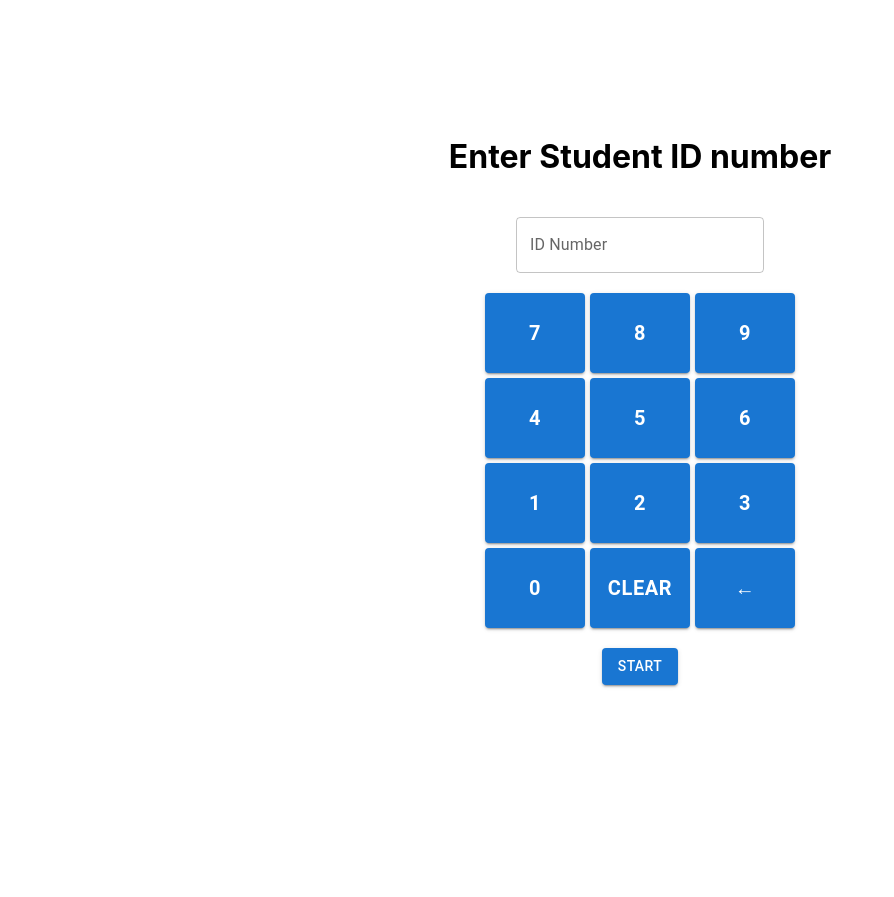
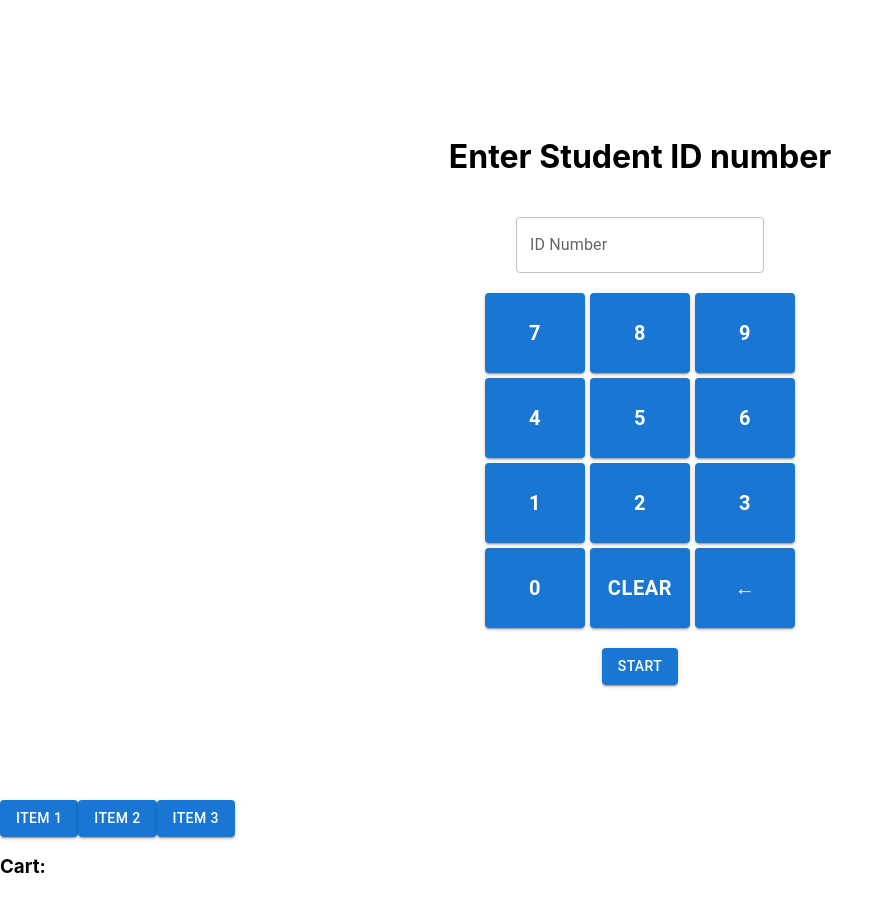
Before and after one commit to IonImpulse/ARTEMIS-HackDavis-2023, a React (Create React App) app in the folder cloth-frontend/: page / in a window 1280 px wide. Shown: the whole page, without its empty margins (0-894 px from the left). Before the commit the page ends 800 px from the top, so only its background shows below. Built offline with nearby package versions, Linux system fonts and the light colour scheme; the HTML template or start-up script is replaced by a standard one.

Commit message:
add item selector and update login screen

```diff
--- a/cloth-frontend/src/App.js
+++ b/cloth-frontend/src/App.js
@@ -1,11 +1,35 @@
 import * as React from 'react';
 import './App.css';
 import LoginScreen from './components/LoginScreen.js';
+import ItemSelector from './components/ItemSelector.js';
 
 export default function App() {
+  const [idNumber, setIdNumber] = React.useState('');
+  const [cart, setCart] = React.useState([]);
+
+  const updateIdNumber = (newIdNumber) => {
+    setIdNumber(newIdNumber);
+  };
+
+  const addToCart = (item) => {
+    setCart([...cart, item]);
+  };
+
+  const availableItems = [
+    { id: 1, name: 'Item 1' },
+    { id: 2, name: 'Item 2' },
+    { id: 3, name: 'Item 3' },
+  ];
+
   return (
     <div>
-      <LoginScreen />
+      <LoginScreen updateIdNumber={updateIdNumber} />
+      <ItemSelector
+        idNumber={idNumber}
+        availableItems={availableItems}
+        cart={cart}
+        addToCart={addToCart}
+      />
     </div>
   );
 }
--- /dev/null
+++ b/cloth-frontend/src/components/ItemSelector.js
@@ -0,0 +1,31 @@
+import * as React from 'react';
+import Button from '@mui/material/Button';
+
+export default function ItemSelector(props) {
+
+  const { availableItems, cart, addToCart } = props;
+
+  return (
+    <>
+      <div className="ItemSelector">
+        {availableItems.map((item) => (
+          <Button
+            key={item.id}
+            variant="contained"
+            onClick={() => addToCart(item)}
+          >
+            {item.name}
+          </Button>
+        ))}
+      </div>
+      <div className="Cart">
+        <h3>Cart:</h3>
+        <ul>
+          {cart.map((item, index) => (
+            <li key={index}>{item.name}</li>
+          ))}
+        </ul>
+      </div>
+    </>
+  );
+}
--- a/cloth-frontend/src/components/LoginScreen.js
+++ b/cloth-frontend/src/components/LoginScreen.js
@@ -15,6 +15,8 @@ export default function LoginScreen(props) {
 
     const startButtonClicked = () => {
         props.updateIdNumber(idNumber);
+
+        //
     };
 
     const clearIDNumber = () => {
```
